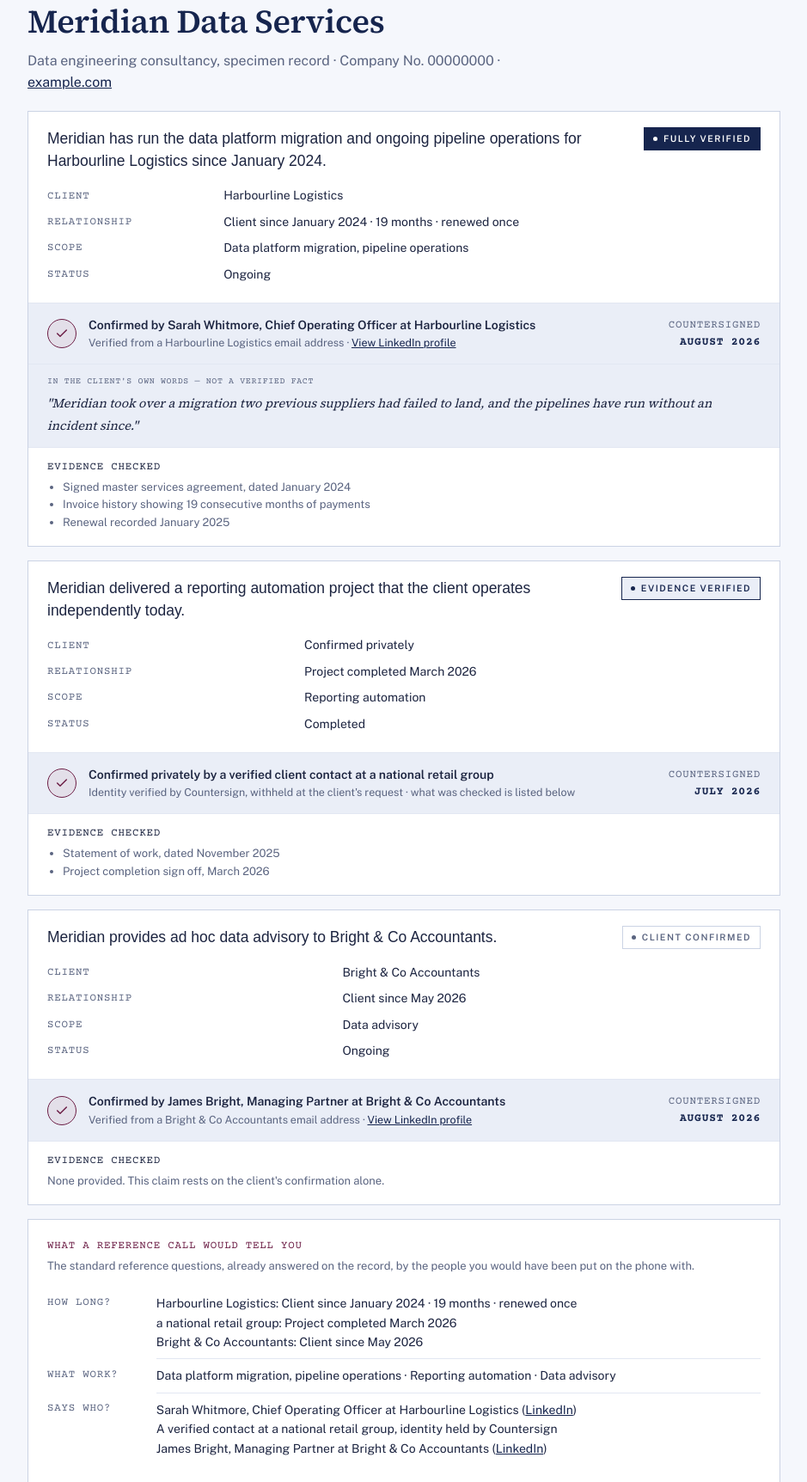
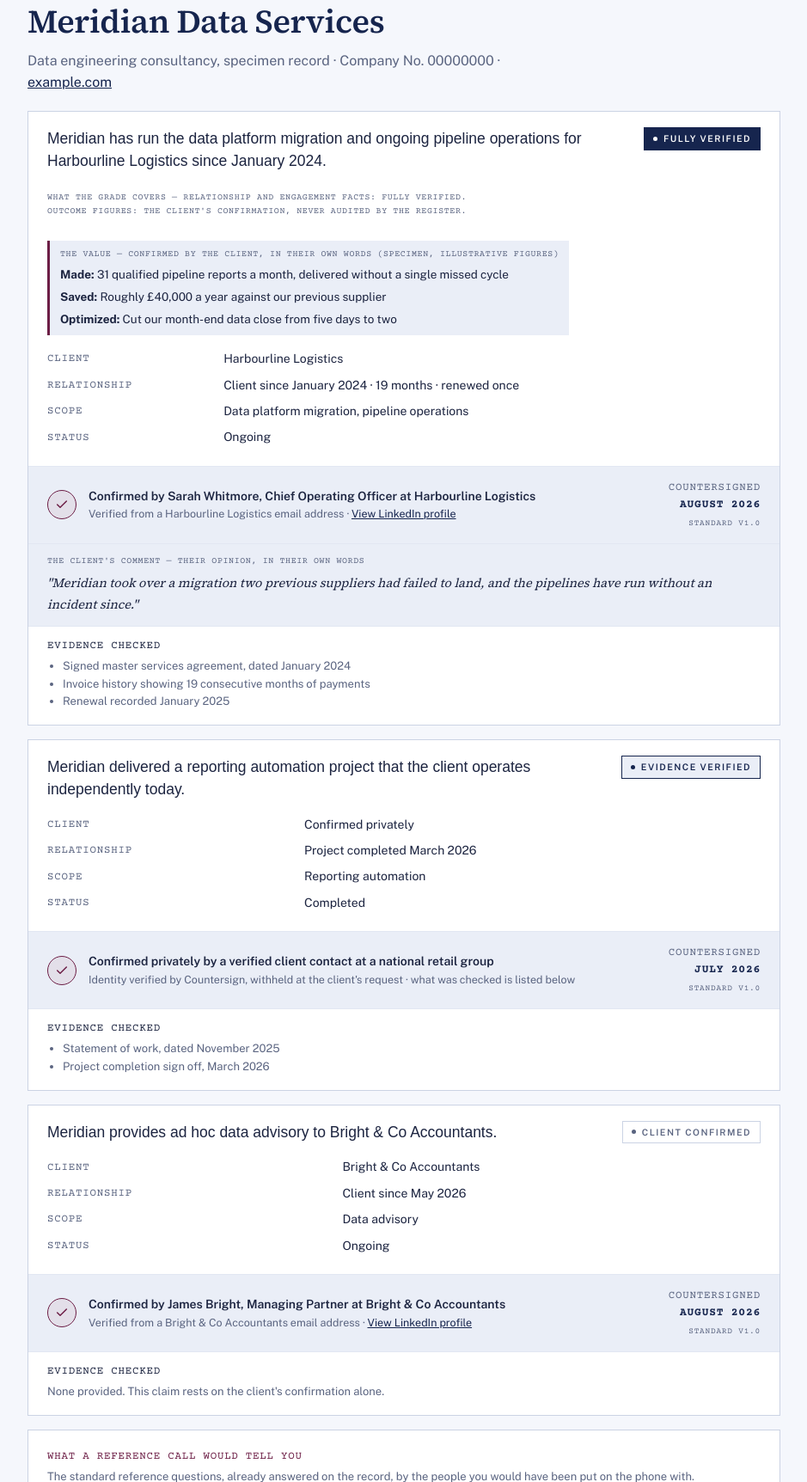
Before and after one commit to NAVVAI-BOYS/COUNTERSIGN, a Flask app: page /sample in a window 1280 px wide. Shown: the part 251-1975 px from the top of the page at 86% size, without its empty margins (170-1109 px from the left). Run offline with Flask 3, Linux system fonts and the light colour scheme.

Commit message:
Add files via upload

```diff
--- a/countersign/app.py
+++ b/countersign/app.py
@@ -96,6 +96,9 @@
     marketing_opt_in = db.Column(db.Boolean, default=False)     # confirmer consent, captured at confirmation
     standard_version = db.Column(db.String(10), default="")     # standard in force when countersigned
     has_outcome = db.Column(db.Boolean, default=False)          # claim contains an outcome figure
+    value_made = db.Column(db.String(300), default="")          # client's words: what it made them
+    value_saved = db.Column(db.String(300), default="")         # client's words: what it saved them
+    value_optimized = db.Column(db.String(300), default="")     # client's words: what it optimized
     sentence_ai_note = db.Column(db.Text, default="")
     token = db.Column(db.String(64), unique=True, nullable=False)
     state = db.Column(db.String(20), default="draft")  # submitted|draft|sent|confirmed|corrected|declined
@@ -460,8 +463,7 @@
 
 
 # ---------------------------------------------------------------- sample
-@app.get("/sample")
-def sample():
+def _specimen():
     from types import SimpleNamespace as NS
     from datetime import datetime as dt
     vendor = NS(record_no="CS-0000", name="Meridian Data Services",
@@ -475,7 +477,7 @@
            relationship_line="Client since January 2024 · 19 months · renewed once",
            scope_line="Data platform migration, pipeline operations",
            status_line="Ongoing", grade="fully_verified",
-           grade_label="Fully Verified",
+           grade_label="Fully Verified", standard_version="1.0",
            evidence_items=["Signed master services agreement, dated January 2024",
                            "Invoice history showing 19 consecutive months of payments",
                            "Renewal recorded January 2025"],
@@ -483,30 +485,42 @@
            confirmer_name="Sarah Whitmore", confirmer_role="Chief Operating Officer",
            confirmer_linkedin="https://www.linkedin.com/", resolved_at=dt(2026, 8, 1),
            client_sentence="Meridian took over a migration two previous suppliers had failed to land, and the pipelines have run without an incident since.",
-           sentence_review="approved"),
+           sentence_review="approved",
+           has_outcome=True,
+           value_made="31 qualified pipeline reports a month, delivered without a single missed cycle",
+           value_saved="Roughly £40,000 a year against our previous supplier",
+           value_optimized="Cut our month-end data close from five days to two"),
         NS(claim_no="CS-0000-02",
+           has_outcome=False, value_made="", value_saved="", value_optimized="",
            text="Meridian delivered a reporting automation project that the client operates independently today.",
            client_company="",
            relationship_line="Project completed March 2026",
            scope_line="Reporting automation", status_line="Completed",
-           grade="evidence_verified", grade_label="Evidence Verified",
+           grade="evidence_verified", grade_label="Evidence Verified", standard_version="1.0",
            evidence_items=["Statement of work, dated November 2025",
                            "Project completion sign off, March 2026"],
            show_confirmer=False, anon_descriptor="a national retail group",
            confirmer_name="", confirmer_role="", confirmer_linkedin="",
            resolved_at=dt(2026, 7, 14), client_sentence="", sentence_review=""),
         NS(claim_no="CS-0000-03",
+           has_outcome=False, value_made="", value_saved="", value_optimized="",
            text="Meridian provides ad hoc data advisory to Bright & Co Accountants.",
            client_company="Bright & Co Accountants",
            relationship_line="Client since May 2026",
            scope_line="Data advisory", status_line="Ongoing",
-           grade="client_confirmed", grade_label="Client Confirmed",
+           grade="client_confirmed", grade_label="Client Confirmed", standard_version="1.0",
            evidence_items=[],
            show_confirmer=True, anon_descriptor="",
            confirmer_name="James Bright", confirmer_role="Managing Partner",
            confirmer_linkedin="https://www.linkedin.com/", resolved_at=dt(2026, 8, 9),
            client_sentence="", sentence_review=""),
     ]
+    return vendor, claims
+
+
+@app.get("/sample")
+def sample():
+    vendor, claims = _specimen()
     return render_template("proof.html", brand=BRAND, vendor=vendor,
                            claims=claims, grades=GRADES, specimen=True, base_url=BASE_URL)
 
@@ -556,11 +570,14 @@
 
 @app.get("/r/<slug>/card.png")
 def share_card(slug):
-    vendor = Vendor.query.filter_by(slug=slug).first_or_404()
-    claims = [c for c in vendor.claims if c.state == "confirmed"]
-    if not claims:
-        abort(404)
-    _track(vendor, "card")
+    if slug == "_sample":
+        vendor, claims = _specimen()
+    else:
+        vendor = Vendor.query.filter_by(slug=slug).first_or_404()
+        claims = [c for c in vendor.claims if c.state == "confirmed"]
+        if not claims:
+            abort(404)
+        _track(vendor, "card")
     from PIL import Image, ImageDraw, ImageFont
     NAVY = (22, 37, 78); ICE = (245, 247, 252); MAROON = (108, 29, 69)
     SOFT = (176, 186, 214); RULE = (58, 76, 122)
@@ -618,11 +635,14 @@
 
 @app.get("/r/<slug>.json")
 def record_json(slug):
-    vendor = Vendor.query.filter_by(slug=slug).first_or_404()
-    _track(vendor, "json")
-    claims = [c for c in vendor.claims if c.state == "confirmed"]
-    if not claims:
-        abort(404)
+    if slug == "_sample":
+        vendor, claims = _specimen()
+    else:
+        vendor = Vendor.query.filter_by(slug=slug).first_or_404()
+        _track(vendor, "json")
+        claims = [c for c in vendor.claims if c.state == "confirmed"]
+        if not claims:
+            abort(404)
     return {
         "register": BRAND,
         "record": vendor.record_no,
@@ -634,6 +654,9 @@
             "claim_no": c.claim_no,
             "standard_version": c.standard_version or None,
             "contains_outcome_figures": bool(c.has_outcome),
+            "value_in_clients_words": ({"made": c.value_made or None, "saved": c.value_saved or None,
+                                        "optimized": c.value_optimized or None}
+                                       if (c.value_made or c.value_saved or c.value_optimized) else None),
             "statement": c.text,
             "client": c.client_company if c.show_confirmer else (c.anon_descriptor or "confirmed privately"),
             "grade": c.grade,
@@ -820,6 +843,11 @@
         claim.confirmer_role = role
         claim.marketing_opt_in = bool(request.form.get("marketing_opt_in"))
         claim.standard_version = STANDARD_VERSION
+        claim.value_made = (request.form.get("value_made") or "").strip()[:300]
+        claim.value_saved = (request.form.get("value_saved") or "").strip()[:300]
+        claim.value_optimized = (request.form.get("value_optimized") or "").strip()[:300]
+        if claim.value_made or claim.value_saved or claim.value_optimized:
+            claim.has_outcome = True
         claim.client_sentence = (request.form.get("client_sentence") or "").strip()[:400]
         if claim.client_sentence:
             claim.sentence_review = "pending"
@@ -1388,6 +1416,9 @@
         "ALTER TABLE vendor ADD COLUMN IF NOT EXISTS widget_interest BOOLEAN DEFAULT FALSE",
         "ALTER TABLE claim ADD COLUMN IF NOT EXISTS standard_version VARCHAR(10) DEFAULT ''",
         "ALTER TABLE claim ADD COLUMN IF NOT EXISTS has_outcome BOOLEAN DEFAULT FALSE",
+        "ALTER TABLE claim ADD COLUMN IF NOT EXISTS value_made VARCHAR(300) DEFAULT ''",
+        "ALTER TABLE claim ADD COLUMN IF NOT EXISTS value_saved VARCHAR(300) DEFAULT ''",
+        "ALTER TABLE claim ADD COLUMN IF NOT EXISTS value_optimized VARCHAR(300) DEFAULT ''",
     ]
     from sqlalchemy import text as _sqltext
     for _m in _migrations:
--- a/countersign/templates/home.html
+++ b/countersign/templates/home.html
@@ -125,7 +125,7 @@
 <div class="panel">
   <div class="mono" style="margin-bottom:8px">Why it works when nothing else does</div>
   <p style="font-size:14.5px;color:var(--ink-soft);margin:0 0 14px"><strong style="color:var(--ink)">Nothing on a record is unreviewed.</strong> The facts are reviewed by the register, then confirmed by the named client. The evidence is checked, then deleted. Even a sentence in the client's own words is screened against the standard before it appears. Every word a buyer reads has passed at least two gates, and one of them is always the client.</p>
-  <p style="margin:0 0 8px;font-size:15px">It is the same trust as a reference call. The person who confirmed your record is the exact person a buyer would have been put on the phone with, name, role and LinkedIn shown beside the confirmation. The record answers the reference call before anyone has to book it: less chasing for you, less doubt for them.</p>
+  <p style="margin:0 0 8px;font-size:15px">It is the same trust as a reference call. The person who confirmed your record is the exact person a buyer would have been put on the phone with, name, role and LinkedIn shown beside the confirmation. The record answers the first questions of a reference call before anyone books it, and if a buyer still wants the call, they know exactly who they would be speaking to. Less chasing for you, less risk for them.</p>
   <p style="margin:0;font-size:15px;color:var(--ink-soft)">We have moved the answers earlier and made them checkable. Anyone can verify a record at any time, no account needed.</p>
 </div>
 
--- a/countersign/templates/invite.html
+++ b/countersign/templates/invite.html
@@ -7,7 +7,7 @@
 
 <div class="panel" style="max-width:640px;margin:18px 0">
   <div class="mono" style="font-size:10.5px;margin-bottom:10px">What a countersigned record does for you</div>
-  <p style="margin:0 0 10px;font-size:14.5px"><strong>Less work.</strong> Your client confirms the facts once, in one click, from their own inbox. From then on, that engagement answers its own reference calls: buyers read the record, check the confirmer, and move on. Diligence questions get a link instead of a meeting.</p>
+  <p style="margin:0 0 10px;font-size:14.5px"><strong>Less work.</strong> Collecting references is done for you: your client confirms the facts once, in one click, from their own inbox, and the record stays current from then on. Buyers read it, check the confirmer, and move on. Diligence questions get a link instead of a meeting. You just hand over your ID.</p>
   <p style="margin:0;font-size:14.5px"><strong>Less risk.</strong> Your claims become checkable instead of deniable: graded against evidence, confirmed by a named client, documented under a published standard. Nobody can call your bluff, because there is no bluff to call.</p>
 </div>
 
--- a/countersign/templates/proof.html
+++ b/countersign/templates/proof.html
@@ -21,6 +21,14 @@
       <p style="font-family:'Poppins',sans-serif;font-weight:500;font-size:17.5px;line-height:1.5;margin:0;flex:1 1 300px">{{ c.text }}</p>
       <span class="grade {% if c.grade=='evidence_verified' %}t2{% elif c.grade=='client_confirmed' %}t3{% endif %}" tabindex="0" data-tip="{% if c.grade=='fully_verified' %}The named client confirmed the facts, supporting documents were checked, and payment records confirm how long the relationship has run.{% elif c.grade=='evidence_verified' %}The named client confirmed the facts and supporting documents such as contracts were checked.{% else %}The named client confirmed the facts from a company email address. No documents were checked, and the record says so plainly.{% endif %}"><span class="dot"></span>{{ c.grade_label }}</span>
       {% if c.has_outcome %}<div class="mono" style="font-size:10px;color:var(--ink-soft);margin-top:6px;max-width:540px">WHAT THE GRADE COVERS — relationship and engagement facts: {{ c.grade_label }}. Outcome figures: the client's confirmation, never audited by the register.</div>{% endif %}
+      {% if c.value_made or c.value_saved or c.value_optimized %}
+      <div style="border-left:3px solid var(--seal);padding:8px 12px;margin-top:10px;background:var(--wash)">
+        <div class="mono" style="font-size:10px;margin-bottom:5px">THE VALUE — CONFIRMED BY THE CLIENT, IN THEIR OWN WORDS{% if vendor.record_no == 'CS-0000' %} (SPECIMEN, ILLUSTRATIVE FIGURES){% endif %}</div>
+        {% if c.value_made %}<p style="margin:0 0 4px;font-size:13.5px"><strong>Made:</strong> {{ c.value_made }}</p>{% endif %}
+        {% if c.value_saved %}<p style="margin:0 0 4px;font-size:13.5px"><strong>Saved:</strong> {{ c.value_saved }}</p>{% endif %}
+        {% if c.value_optimized %}<p style="margin:0;font-size:13.5px"><strong>Optimized:</strong> {{ c.value_optimized }}</p>{% endif %}
+      </div>
+      {% endif %}
     </div>
     <table style="width:100%;border-collapse:collapse;font-size:14px;margin-top:12px">
       <tr><td class="mono" style="padding:4px 14px 4px 0;white-space:nowrap">Client</td><td style="padding:4px 0">{{ c.client_company if c.show_confirmer else 'Confirmed privately' }}</td></tr>
@@ -46,7 +54,7 @@
   </div>
   {% if c.client_sentence and c.sentence_review == 'approved' %}
   <div style="border-top:1px solid var(--rule-soft);padding:12px 22px;background:var(--wash)">
-    <span class="mono" style="display:block;margin-bottom:4px;font-size:10px">In the client's own words — not a verified fact</span>
+    <span class="mono" style="display:block;margin-bottom:4px;font-size:10px">THE CLIENT'S COMMENT — their opinion, in their own words</span>
     <span style="font-family:'Source Serif 4',serif;font-style:italic;font-size:14.5px">"{{ c.client_sentence }}"</span>
   </div>
   {% endif %}
@@ -95,6 +103,10 @@
 <div class="panel" style="border-color:var(--seal)">
   <div class="mono" style="margin-bottom:6px;color:var(--seal)">This is what your record looks like</div>
   <p style="margin:0 0 12px;font-size:14px;color:var(--ink-soft)">Every live record also carries an embeddable badge, a downloadable verified record PDF with a QR code, a machine readable version for AI assistants, and a public challenge route.</p>
+  <div style="display:flex;gap:14px;flex-wrap:wrap;font-size:12.5px;margin:0 0 14px">
+    <a href="/r/_sample.json">See this specimen's machine readable version</a>
+    <a href="/r/_sample/card.png">See its share card</a>
+  </div>
   <a class="btn" href="/signup">Apply for founding membership</a>
 </div>
 {% else %}
--- a/countersign/templates/standard.html
+++ b/countersign/templates/standard.html
@@ -50,6 +50,7 @@
 
   <div class="mono" style="margin-bottom:8px">Rules that never bend</div>
   <p style="font-size:13.5px;color:var(--ink-soft);margin:0 0 10px">Where a claim contains an outcome figure, the figure is always and only the client's confirmation, with the method stated. Grades above Client Confirmed apply to the relationship and engagement facts, never to outcome figures, and every such claim says so on its face.</p>
+  <p style="font-size:13.5px;color:var(--ink-soft);margin:0 0 10px">A record may carry value statements: what the engagement made, saved, or optimized for the client, in time, money, or risk. These are written by the confirming client, never by the vendor and never by the register, are optional, and are treated as outcome figures under the rule above.</p>
   <ul style="margin:0;padding-left:18px;font-size:14.5px;color:var(--ink-soft);display:grid;gap:6px">
     <li>Facts only. Opinions, ratings and reviews are never recorded.</li>
     <li>Nothing publishes unless the named client confirms it.</li>
```
Also changed, not shown: countersign/templates/confirm.html (+10 -0 lines), countersign/CHANGELOG.md.
